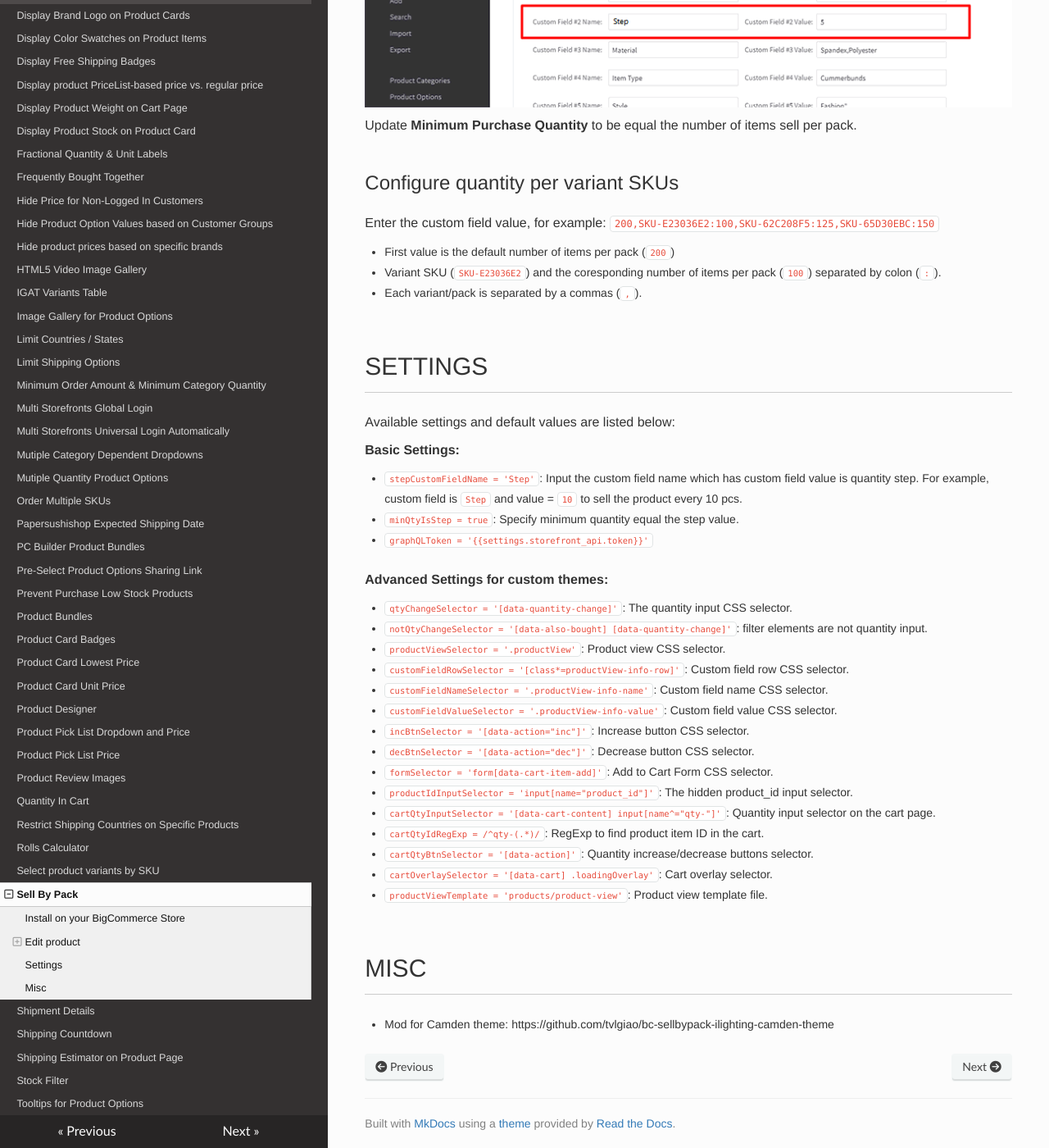
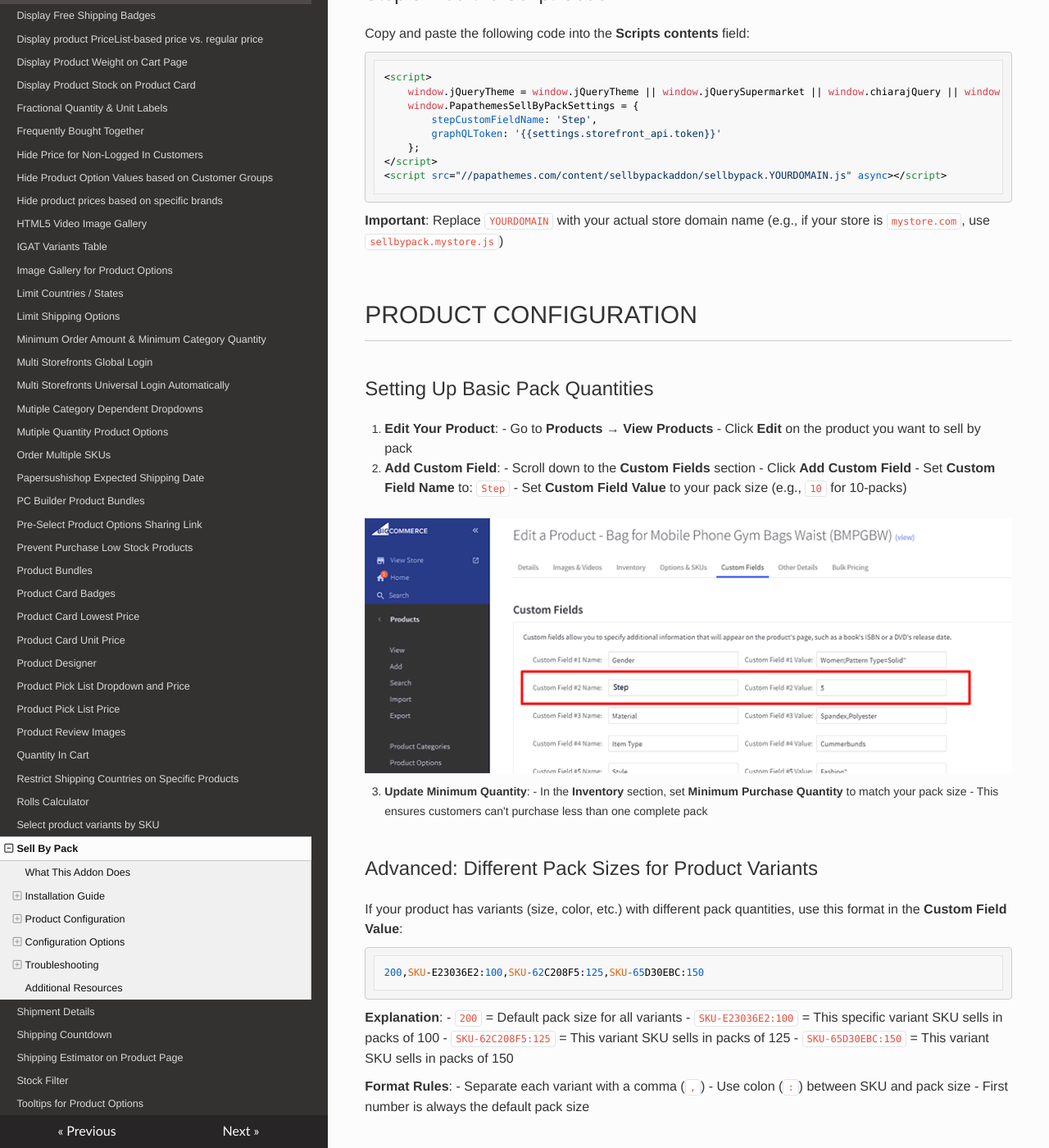
Before and after one commit to tvlgiao/bc-addons-docs, an MkDocs documentation site: the page built from docs/sell-by-pack.md, in a window 1280 px wide and 1400 px high, scrolled down 1495 px. Shown: the whole window at 82% size. Built offline with MkDocs 1.6.1, drawn with Linux system fonts in a browser that asks for light colours; nearby versions of some CDN libraries; some of the changed text lies outside the part shown.

Commit message:
Revise Sell by Pack documentation for clarity and detail, enhancing installation and configuration sections

````diff
--- a/docs/sell-by-pack.md
+++ b/docs/sell-by-pack.md
@@ -1,18 +1,37 @@
 # Sell Products By Pack
 
-This addon allows to sell products per pack, suitable wholesale purchases.
+Transform your BigCommerce store to sell products in bulk quantities with this powerful addon. Perfect for wholesale businesses, B2B stores, or any retailer offering products in predetermined pack sizes.
 
 ![bc-sell-by-pack-demo](img/bc-sell-by-pack-demo.gif)
 
-## Install on your BigCommerce Store
+## What This Addon Does
 
-Go to **Storefront** > **Script Manager**, click **Create a Script**, choose:
+- **Pack-Based Selling**: Force customers to purchase products in specific quantities (e.g., 10-packs, 50-packs)
+- **Variant Support**: Set different pack sizes for product variants
+- **Automatic Validation**: Prevents customers from adding incorrect quantities to cart
+- **Wholesale Ready**: Ideal for businesses selling to retailers or bulk buyers
 
-- **Location on page** = `Footer`
-- **Select pages where script will be added** = `All pages`
-- **Script type** = `Script`
+## Installation Guide
 
-Enter the script below to **Scripts contents**:
+### Step 1: Access Script Manager
+
+1. Log into your BigCommerce admin panel
+2. Navigate to **Storefront** → **Script Manager**
+3. Click the **Create a Script** button
+
+### Step 2: Configure Script Settings
+
+Fill in the following settings:
+
+| Field | Value |
+|-------|-------|
+| **Location on page** | Footer |
+| **Select pages where script will be added** | All pages |
+| **Script type** | Script |
+
+### Step 3: Add the Script Code
+
+Copy and paste the following code into the **Scripts contents** field:
 
 ```html
 <script>
@@ -25,55 +44,100 @@ Enter the script below to **Scripts contents**:
 <script src="//papathemes.com/content/sellbypackaddon/sellbypack.YOURDOMAIN.js" async></script>
 ```
 
-Replace `YOURDOMAIN` by your store's domain name.
+**Important**: Replace `YOURDOMAIN` with your actual store domain name (e.g., if your store is `mystore.com`, use `sellbypack.mystore.js`)
 
-## Edit product
+## Product Configuration
 
-Edit your product, add a custom field with name = **Step** and value is the number of items sell per pack:
+### Setting Up Basic Pack Quantities
+
+1. **Edit Your Product**:
+   - Go to **Products** → **View Products**
+   - Click **Edit** on the product you want to sell by pack
+
+2. **Add Custom Field**:
+   - Scroll down to the **Custom Fields** section
+   - Click **Add Custom Field**
+   - Set **Custom Field Name** to: `Step`
+   - Set **Custom Field Value** to your pack size (e.g., `10` for 10-packs)
 
 ![edit-custom-field-sell-by-pack](img/edit-custom-field-sell-by-pack.png)
 
-Update **Minimum Purchase Quantity** to be equal the number of items sell per pack.
+3. **Update Minimum Quantity**:
+   - In the **Inventory** section, set **Minimum Purchase Quantity** to match your pack size
+   - This ensures customers can't purchase less than one complete pack
 
-### Configure quantity per variant SKUs
+### Advanced: Different Pack Sizes for Product Variants
+
+If your product has variants (size, color, etc.) with different pack quantities, use this format in the **Custom Field Value**:
+
+```
+200,SKU-E23036E2:100,SKU-62C208F5:125,SKU-65D30EBC:150
+```
+
+**Explanation**:
+- `200` = Default pack size for all variants
+- `SKU-E23036E2:100` = This specific variant SKU sells in packs of 100
+- `SKU-62C208F5:125` = This variant SKU sells in packs of 125
+- `SKU-65D30EBC:150` = This variant SKU sells in packs of 150
+
+**Format Rules**:
+- Separate each variant with a comma (`,`)
+- Use colon (`:`) between SKU and pack size
+- First number is always the default pack size
 
 
-Enter the custom field value, for example: `200,SKU-E23036E2:100,SKU-62C208F5:125,SKU-65D30EBC:150`
+## Configuration Options
 
-- First value is the default number of items per pack (`200`)
-- Variant SKU (`SKU-E23036E2`) and the coresponding number of items per pack (`100`) separated by colon (`:`).
-- Each variant/pack is separated by a commas (`,`).
+### Basic Settings
 
+These settings control the core functionality and can be customized if needed:
 
-## Settings
+| Setting | Default Value | Description |
+|---------|---------------|-------------|
+| `stepCustomFieldName` | `'Step'` | The name of the custom field that contains pack quantities |
+| `minQtyIsStep` | `true` | Automatically sets minimum purchase quantity to match pack size |
+| `graphQLToken` | `'{{settings.storefront_api.token}}'` | Required for API communication (do not change) |
 
-Available settings and default values are listed below:
+### Advanced Theme Customization
 
-**Basic Settings:**
+**⚠️ For Developers Only**: These settings are for custom themes that may use different CSS selectors:
 
-- `stepCustomFieldName = 'Step'`: Input the custom field name which has custom field value is quantity step. For example, custom field is `Step` and value = `10` to sell the product every 10 pcs.
-- `minQtyIsStep = true`: Specify minimum quantity  equal the step value.
-- `graphQLToken = '{{settings.storefront_api.token}}'`
+| Setting | Default Value | Purpose |
+|---------|---------------|---------|
+| `qtyChangeSelector` | `'[data-quantity-change]'` | Quantity input field selector |
+| `notQtyChangeSelector` | `'[data-also-bought] [data-quantity-change]'` | Elements to exclude from quantity changes |
+| `productViewSelector` | `'.productView'` | Main product display container |
+| `customFieldRowSelector` | `'[class*=productView-info-row]'` | Custom field row container |
+| `customFieldNameSelector` | `'.productView-info-name'` | Custom field name element |
+| `customFieldValueSelector` | `'.productView-info-value'` | Custom field value element |
+| `incBtnSelector` | `'[data-action="inc"]'` | Quantity increase button |
+| `decBtnSelector` | `'[data-action="dec"]'` | Quantity decrease button |
+| `formSelector` | `'form[data-cart-item-add]'` | Add to cart form |
+| `productIdInputSelector` | `'input[name="product_id"]'` | Hidden product ID input |
+| `cartQtyInputSelector` | `'[data-cart-content] input[name^="qty-"]'` | Cart quantity inputs |
+| `cartQtyIdRegExp` | `/^qty-(.*)/` | Pattern to match cart item IDs |
+| `cartQtyBtnSelector` | `'[data-action]'` | Cart quantity buttons |
+| `cartOverlaySelector` | `'[data-cart] .loadingOverlay'` | Cart loading overlay |
+| `productViewTemplate` | `'products/product-view'` | Product page template file |
 
-**Advanced Settings for custom themes:**
+## Troubleshooting
 
-- `qtyChangeSelector = '[data-quantity-change]'`: The quantity input CSS selector.
-- `notQtyChangeSelector = '[data-also-bought] [data-quantity-change]'`: filter elements are not quantity input.
-- `productViewSelector = '.productView'`: Product view CSS selector.
-- `customFieldRowSelector = '[class*=productView-info-row]'`: Custom field row CSS selector.
-- `customFieldNameSelector = '.productView-info-name'`: Custom field name CSS selector.
-- `customFieldValueSelector = '.productView-info-value'`: Custom field value CSS selector.
-- `incBtnSelector = '[data-action="inc"]'`: Increase button CSS selector.
-- `decBtnSelector = '[data-action="dec"]'`: Decrease button CSS selector.
-- `formSelector = 'form[data-cart-item-add]'`: Add to Cart Form CSS selector.
-- `productIdInputSelector = 'input[name="product_id"]'`: The hidden product_id input selector.
-- `cartQtyInputSelector = '[data-cart-content] input[name^="qty-"]'`: Quantity input selector on the cart page.
-- `cartQtyIdRegExp = /^qty-(.*)/`: RegExp to find product item ID in the cart.
-- `cartQtyBtnSelector = '[data-action]'`: Quantity increase/decrease buttons selector.
-- `cartOverlaySelector = '[data-cart] .loadingOverlay'`: Cart overlay selector.
-- `productViewTemplate = 'products/product-view'`: Product view template file.
+### Common Issues
 
+**Problem**: Quantity buttons don't work
+- **Solution**: Check that your theme uses standard BigCommerce selectors. Contact support if using a custom theme.
 
-## Misc
+**Problem**: Pack quantities not displaying
+- **Solution**: Ensure the custom field name is exactly `Step` (case-sensitive)
+
+**Problem**: Script not loading
+- **Solution**: Verify you replaced `YOURDOMAIN` with your actual domain name in the script URL
+
+### Getting Help
+
+- For technical support, contact your theme developer
+- For addon-specific issues, refer to the documentation or contact the addon provider
+
+## Additional Resources
 
 - Mod for Camden theme: https://github.com/tvlgiao/bc-sellbypack-ilighting-camden-theme
````
